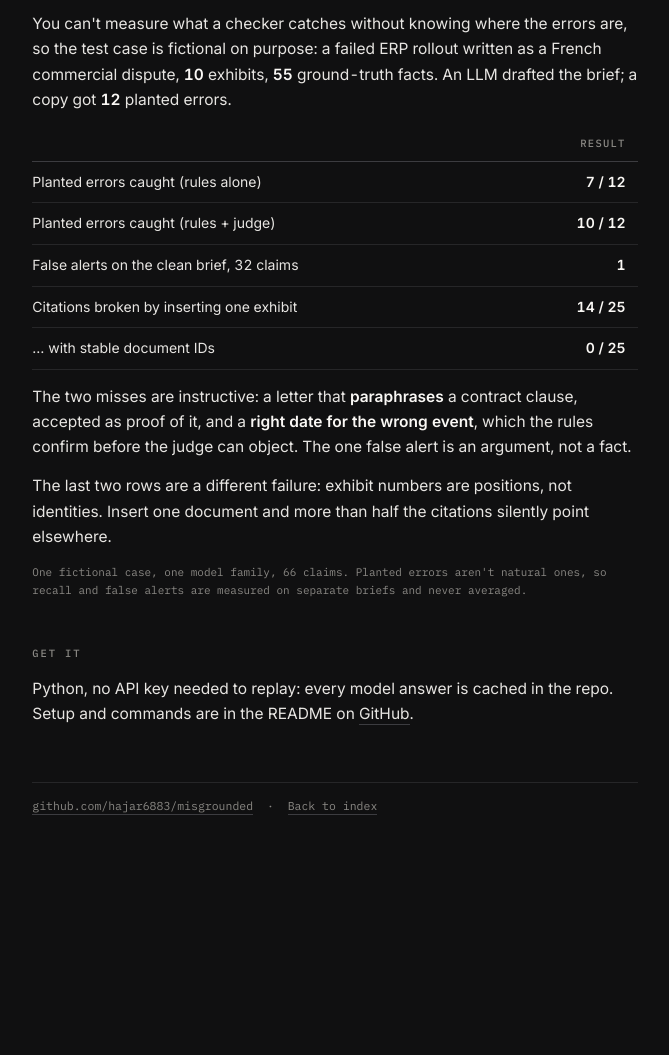
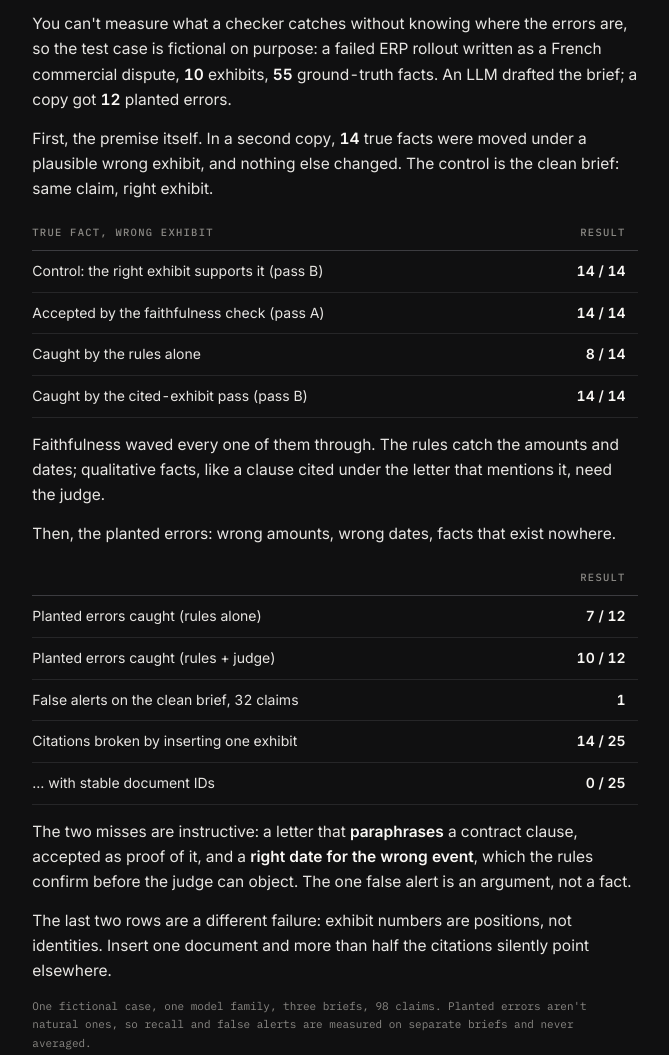
Before and after one commit to hajar6883/work, a plain HTML site: page releases/misgrounded/index.html in a window 1280 px wide. Shown: the part 1385-2440 px from the top of the page, without its empty margins (305-974 px from the left). Before the commit the page ends 2311 px from the top, so only its background shows below. Drawn offline with Linux system fonts and the light colour scheme.

Commit message:
misgrounded: add wrong-exhibit bench

```diff
--- a/releases/misgrounded/index.html
+++ b/releases/misgrounded/index.html
@@ -112,6 +112,19 @@ first; the judge only sees what they can't settle, and must quote its evidence w
 test case is fictional on purpose: a failed ERP rollout written as a French commercial
 dispute, <span class="n">10</span> exhibits, <span class="n">55</span> ground-truth facts.
 An LLM drafted the brief; a copy got <span class="n">12</span> planted errors.</p>
+<p>First, the premise itself. In a second copy, <span class="n">14</span> true facts were moved
+under a plausible wrong exhibit, and nothing else changed. The control is the clean brief:
+same claim, right exhibit.</p>
+<div class="tbl"><table>
+  <tr><th>True fact, wrong exhibit</th><th class="num">Result</th></tr>
+  <tr><td>Control: the right exhibit supports it (pass B)</td><td class="num">14 / 14</td></tr>
+  <tr><td>Accepted by the faithfulness check (pass A)</td><td class="num">14 / 14</td></tr>
+  <tr><td>Caught by the rules alone</td><td class="num">8 / 14</td></tr>
+  <tr><td>Caught by the cited-exhibit pass (pass B)</td><td class="num">14 / 14</td></tr>
+</table></div>
+<p>Faithfulness waved every one of them through. The rules catch the amounts and dates;
+qualitative facts, like a clause cited under the letter that mentions it, need the judge.</p>
+<p>Then, the planted errors: wrong amounts, wrong dates, facts that exist nowhere.</p>
 <div class="tbl"><table>
   <tr><th></th><th class="num">Result</th></tr>
   <tr><td>Planted errors caught (rules alone)</td><td class="num">7 / 12</td></tr>
@@ -125,7 +138,7 @@ as proof of it, and a <b>right date for the wrong event</b>, which the rules con
 judge can object. The one false alert is an argument, not a fact.</p>
 <p>The last two rows are a different failure: exhibit numbers are positions, not identities.
 Insert one document and more than half the citations silently point elsewhere.</p>
-<p class="cap">One fictional case, one model family, 66 claims. Planted errors aren't natural ones, so recall and false alerts are measured on separate briefs and never averaged.</p>
+<p class="cap">One fictional case, one model family, three briefs, 98 claims. Planted errors aren't natural ones, so recall and false alerts are measured on separate briefs and never averaged.</p>
 
 <h2>Get it</h2>
 <p>Python, no API key needed to replay: every model answer is cached in the repo. Setup and
```
